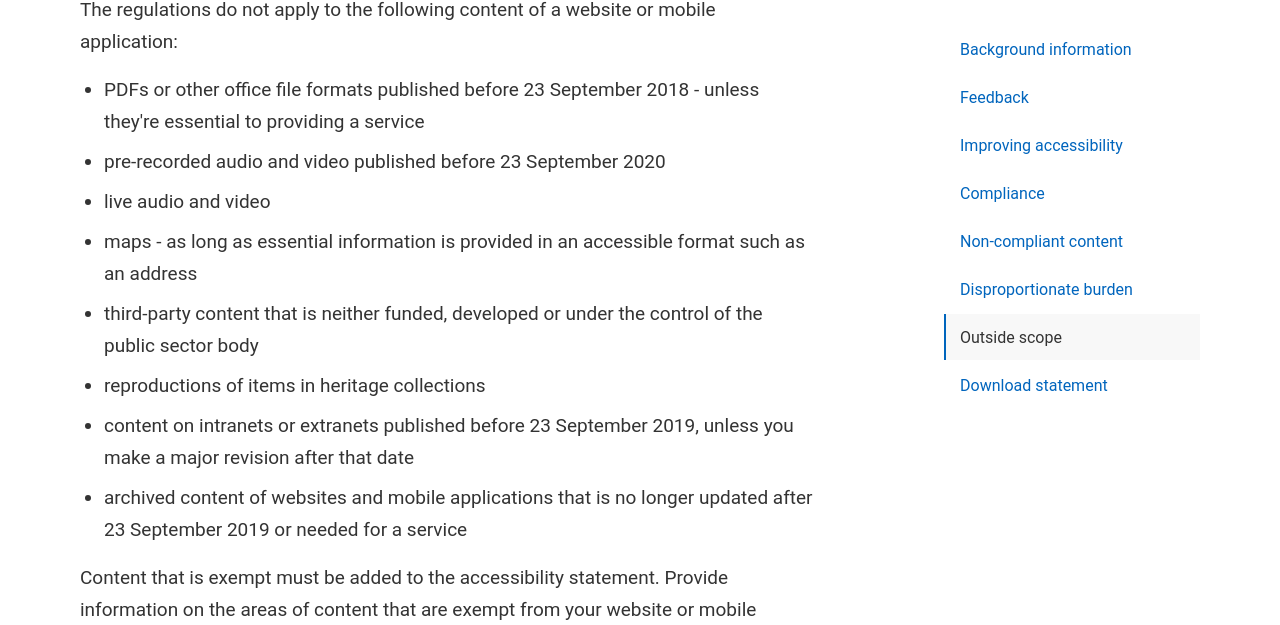
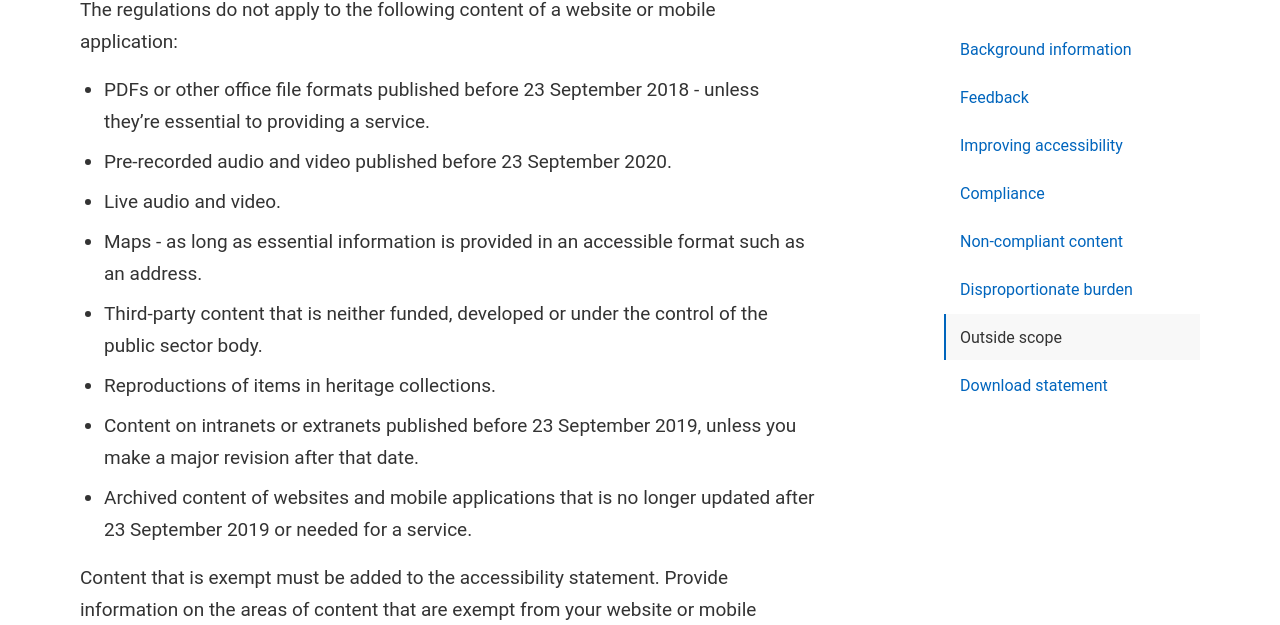
Before and after one commit to sg-dau/accessibility-statement-generator, a Jekyll site: the page built from outside-scope.md, in a window 1280 px wide. Shown: the part 226-851 px from the top of the page. Built offline with Jekyll 4.4.1, drawn with Linux system fonts in a browser that asks for light colours.

Commit message:
Converting to mark down #7

```diff
--- a/outside-scope.md
+++ b/outside-scope.md
@@ -7,16 +7,14 @@
 
 The regulations do not apply to the following content of a website or mobile application:
 
-<ul>
-  <li>PDFs or other office file formats published before 23 September 2018 - unless they're essential to providing a service</li>
-  <li>pre-recorded audio and video published before 23 September 2020</li>
-  <li>live audio and video</li>
-  <li>maps - as long as essential information is provided in an accessible format such as an address</li>
-  <li>third-party content that is neither funded, developed or under the control of the public sector body</li>
-  <li>reproductions of items in heritage collections</li>
-  <li>content on intranets or extranets published before 23 September 2019, unless you make a major revision after that date</li>
-  <li>archived content of websites and mobile applications that is no longer updated after 23 September 2019 or needed for a service</li>
-</ul>
+* PDFs or other office file formats published before 23 September 2018 - unless they're essential to providing a service.
+* Pre-recorded audio and video published before 23 September 2020.
+* Live audio and video.
+* Maps - as long as essential information is provided in an accessible format such as an address.
+* Third-party content that is neither funded, developed or under the control of the public sector body.
+* Reproductions of items in heritage collections.
+* Content on intranets or extranets published before 23 September 2019, unless you make a major revision after that date.
+* Archived content of websites and mobile applications that is no longer updated after 23 September 2019 or needed for a service.
 
 Content that is exempt must be added to the accessibility statement. Provide information on the areas of content that are exempt from your website or mobile application.
 
```
